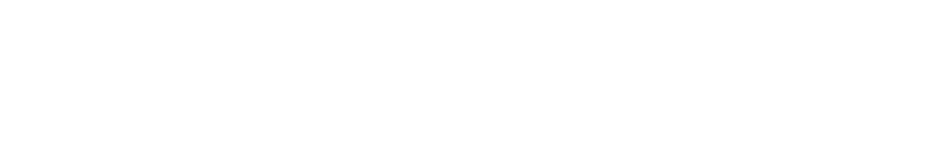
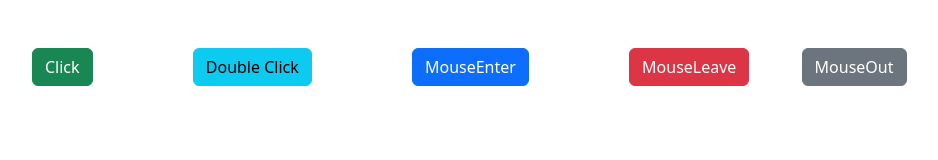
Before and after one commit to OmkarMore01/ftfsjd, a plain HTML site: page index.html in a window 1280 px wide. Shown: the whole page, without its empty margins (16-954 px from the left). Drawn offline with nearby package versions, Linux system fonts and the light colour scheme.

Commit message:
Mouse Event

```diff
--- a/index.html
+++ b/index.html
@@ -4,32 +4,43 @@
   <meta charset="UTF-8">
   <meta name="viewport" content="width=device-width, initial-scale=1.0">
   <title>Document</title>
+  <link href="https://cdn.jsdelivr.net/npm/bootstrap@5.3.8/dist/css/bootstrap.min.css" rel="stylesheet" integrity="sha384-sRIl4kxILFvY47J16cr9ZwB07vP4J8+LH7qKQnuqkuIAvNWLzeN8tE5YBujZqJLB" crossorigin="anonymous">
 </head>
 <body>
+  <button class="btn btn-success m-5" onclick="f1()">Click </button>
+    <button class="btn btn-info m-5" ondblclick="f2()">Double Click</button>
+    <button class="btn btn-primary m-5" onmouseenter="f3()">MouseEnter</button>
+     <button class="btn btn-danger m-5" onmouseleave="f4()">MouseLeave</button>
+     <button class="btn btn-secondary" onmouseout="f5()">MouseOut</button>
   <script>
+
     /**
-     * String==> Collection of characters..
-     * eg "sai","Mohan",'Siddharth'
+     * Events
+     * Mouse Events
+     * 1 onClick
+     * 2 ondblClick
+     * 3 onMouseOver
+     * 4 onMpouseOut
+     *
     */
-//way to create a string
-// let s1='sai'
-// let s2="sai"
-// let s3=`sai`
-// let s4=new String("Sidhi")
-// console.log(typeof(s3))
-// console.log(typeof(s1))
-// console.log(typeof(s2))
-// console.log(typeof(s4))
-// //String Interpolation
-// let name="Ganpati"
-// console.log("Hello "+name)
-// console.log(`Hello ${name}`)
-// let a=90
-// let b=10
-// let c=a+b
-// console.log(`Addition of ${a} and ${b} is == ${c}`)
-// let nm="good night"
-// console.log(nm.length)
+   function f1(){
+    alert("Hi button is clicked...")
+   }
+   function f2(){
+    alert("Hi button is double clicked...")
+   }
+   function f3(){
+    alert("Hi Mouse is enteered on button...")
+   }
+   function f4(){
+    alert("Hi Mouse is leave from button...")
+   }
+   function f5(){
+    alert("Hi mouse is out from button...")
+   }
+   function f6(){
+    alert("Hi button is double clicked...")
+   }
   </script>
 </body>
 </html>
```
